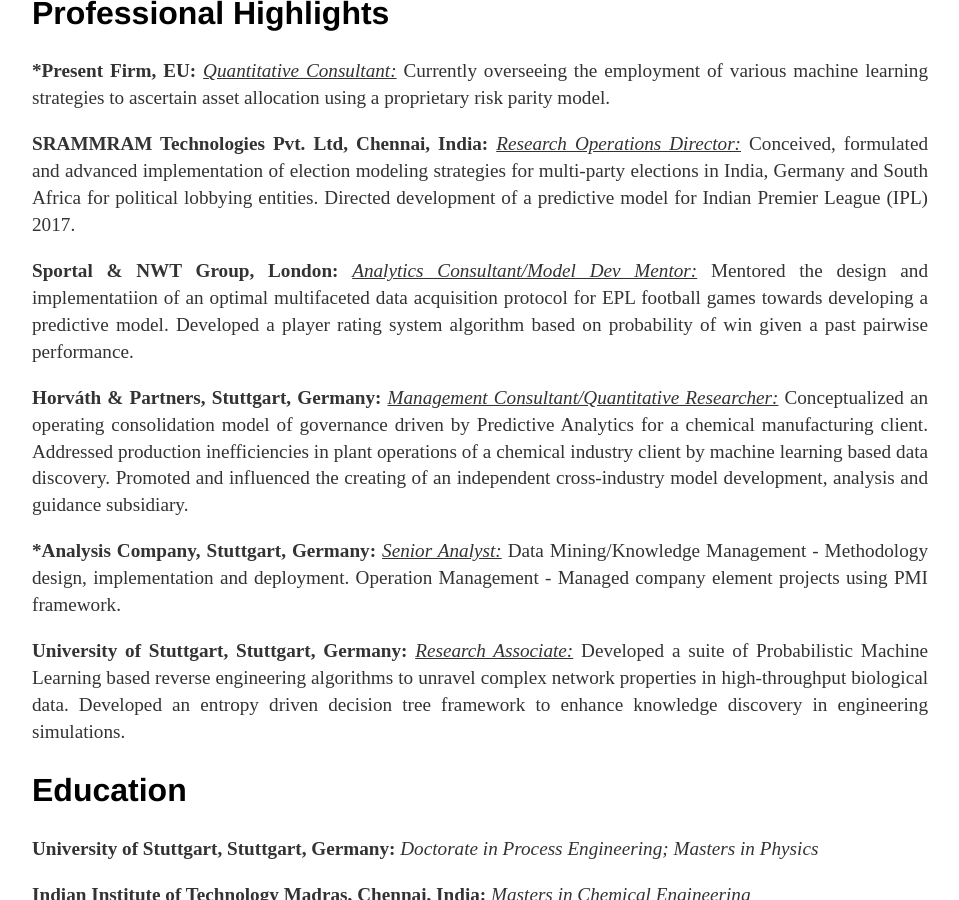
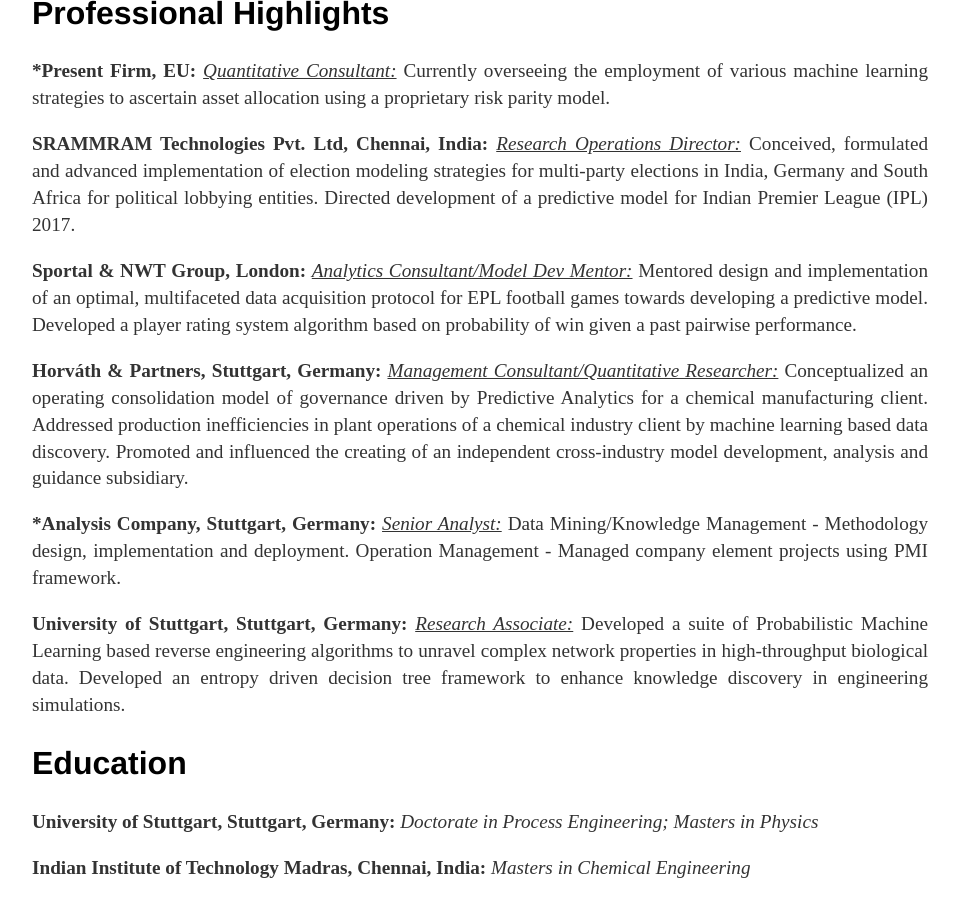
Before and after one commit to DaisukeAramaki/DaisukeAramaki.github.io, a Jekyll site: the page built from cv/index.html, in a window 1280 px wide and 900 px high, scrolled down 803 px. Shown: the whole window, without its empty margins (160-1119 px from the left). Built offline with Jekyll 4.4.1, drawn with Linux system fonts in a browser that asks for light colours.

Commit message:
Some major changes

```diff
--- a/cv/index.html
+++ b/cv/index.html
@@ -31,7 +31,7 @@
 		                        <h2>Professional Highlights</h2>
 		<p style='text-align: justify;'><strong>*Present Firm, EU: </strong><em><u>Quantitative Consultant:</u></em> Currently overseeing the employment of various machine learning strategies to ascertain asset allocation using a proprietary risk parity model.</p>
 		<p style='text-align: justify;'><strong>SRAMMRAM Technologies Pvt. Ltd, Chennai, India: </strong><em><u>Research Operations Director:</u></em> Conceived, formulated and advanced implementation of election modeling strategies for multi-party elections in India, Germany and South Africa for political lobbying entities. Directed development of a predictive model for Indian Premier League (IPL) 2017.</p>
-		<p style='text-align: justify;'><strong>Sportal & NWT Group, London: </strong><em><u>Analytics Consultant/Model Dev Mentor:</u></em> Mentored the design and implementatiion of an optimal multifaceted data acquisition protocol for EPL football games towards developing a predictive model. Developed a player rating system algorithm based on probability of win given a past pairwise performance.</p>
+		<p style='text-align: justify;'><strong>Sportal & NWT Group, London: </strong><em><u>Analytics Consultant/Model Dev Mentor:</u></em> Mentored design and implementation of an optimal, multifaceted data acquisition protocol for EPL football games towards developing a predictive model. Developed a player rating system algorithm based on probability of win given a past pairwise performance.</p>
 
 		<p style='text-align: justify;'><strong>Horv&#225;th & Partners, Stuttgart, Germany: </strong><em><u>Management Consultant/Quantitative Researcher:</u></em> Conceptualized an operating consolidation model of governance driven by Predictive Analytics for a chemical manufacturing client. Addressed production inefficiencies in plant operations of a chemical industry client by machine learning based data discovery. Promoted and influenced the creating of an independent cross-industry model development, analysis and guidance subsidiary.</p>
 
```
